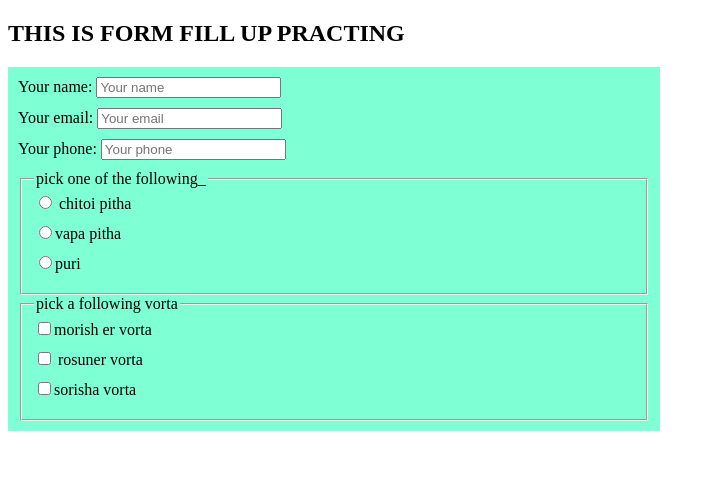
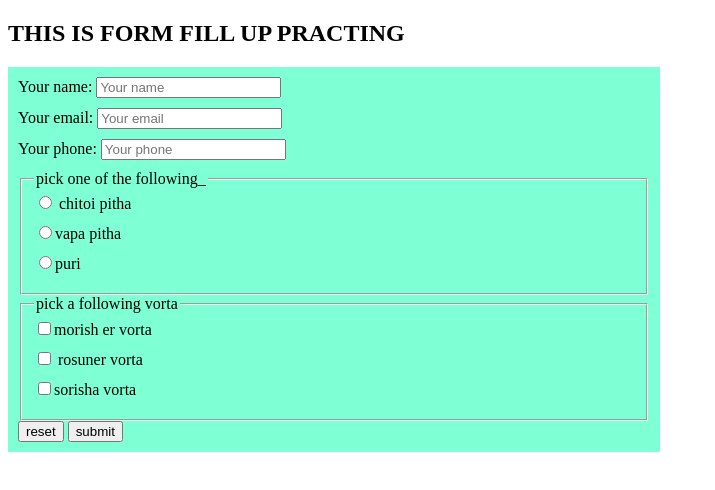
Before and after one commit to sipon2023/form-fill-up, a plain HTML site: page index.html in a window 1280 px wide. Shown: the whole page, without its empty margins (0-715 px from the left). Drawn offline with Linux system fonts and the light colour scheme.

Commit message:
2nd commit

```diff
--- a/index.html
+++ b/index.html
@@ -59,7 +59,8 @@
                 </label>
             </fieldset>
 
-
+            <input type="reset" value="reset">
+            <input type="submit" value="submit">
 
         </form>
 
```
